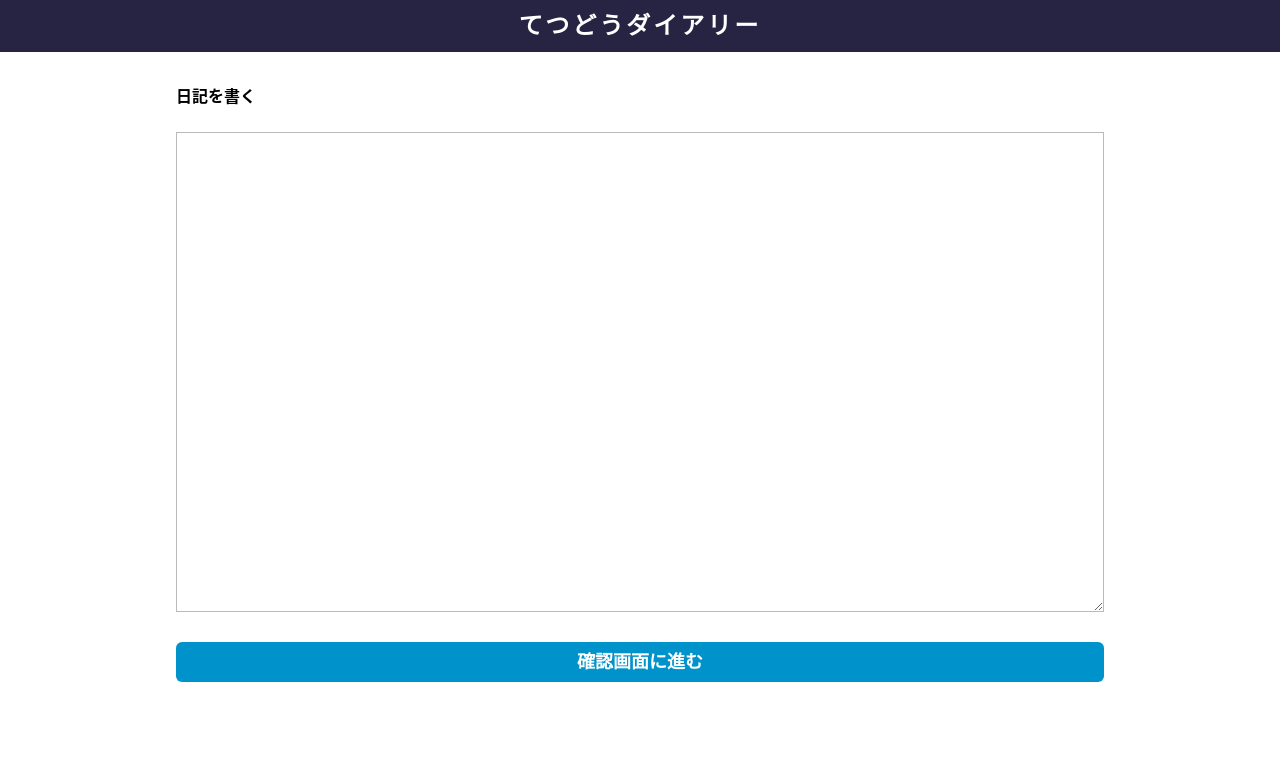
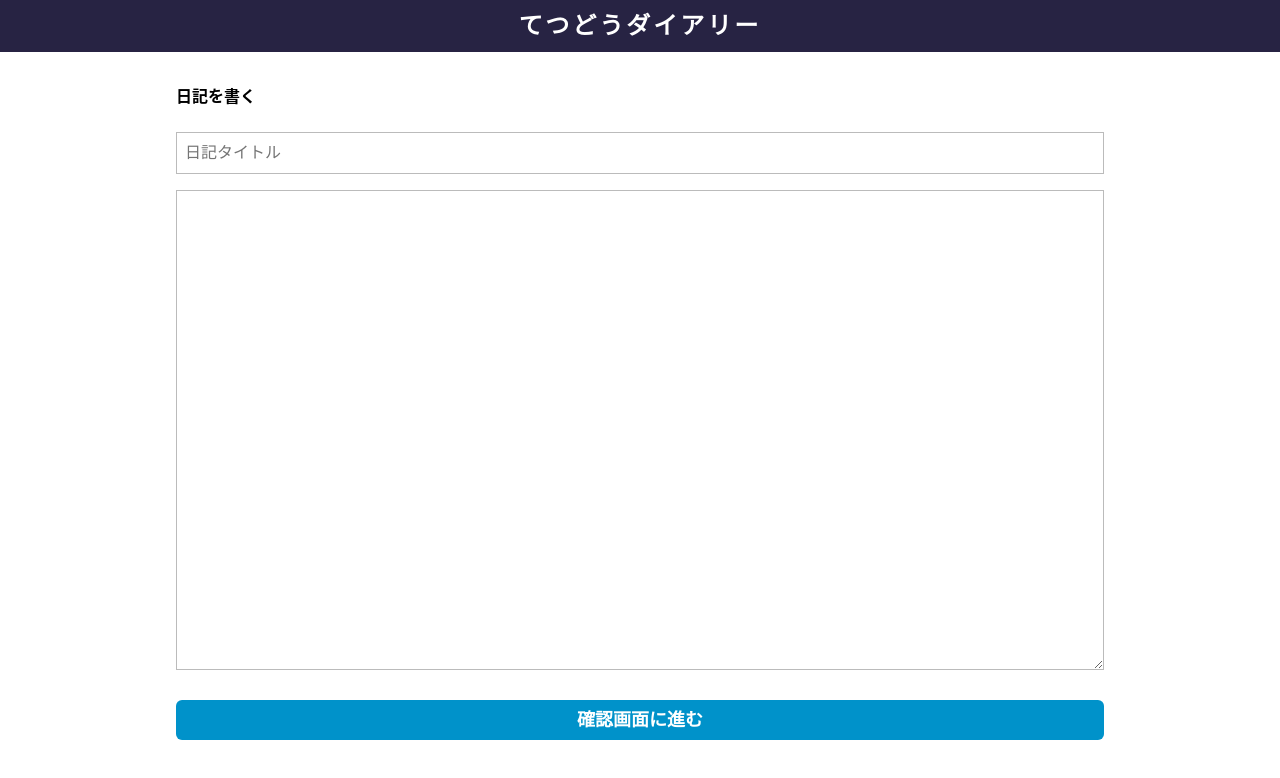
Before and after one commit to yk1979/railway-diary, a Next.js app: page /edit in a window 1280 px wide. Shown: the top 778 px of the page. Built offline with nearby package versions, Linux system fonts and the light colour scheme; a web font is replaced by a local one.

Commit message:
日記にタイトルセクションをつける

```diff
--- a/src/components/EditForm.tsx
+++ b/src/components/EditForm.tsx
@@ -8,10 +8,20 @@ import { createDraft } from "../store/diary/actions";
 import { Diary } from "../store/diary/types";
 import Button from "./Button";
 
+const Title = styled.input`
+  width: 100%;
+  padding: 8px;
+  font-size: 1.6rem;
+  line-height: 1.5;
+  border: 1px solid ${Color.Border.Default};
+  appearance: none;
+`;
+
 // TODO マークダウンエディタに変更する
 const Editor = styled.textarea`
   width: 100%;
   min-height: 480px;
+  margin-top: 16px;
   padding: 8px;
   font-size: 1.6rem;
   border: 1px solid ${Color.Border.Default};
@@ -30,7 +40,8 @@ type Props = EditFormProps & {
 };
 
 const EditForm = ({ className, diary }: Props) => {
-  const [text, setText] = useState(diary ? diary.text : "");
+  const [title, setTitle] = useState(diary ? diary.title : "");
+  const [body, setBody] = useState(diary ? diary.body : "");
 
   const dispatch = useDispatch();
   const router = useRouter();
@@ -40,13 +51,18 @@ const EditForm = ({ className, diary }: Props) => {
       onSubmit={e => {
         e.preventDefault();
         if (!diary) {
-          dispatch(createDraft(text));
+          dispatch(createDraft(title, body));
         }
         router.push("/preview");
       }}
       className={className}
     >
-      <Editor value={text} onChange={e => setText(e.target.value)} />
+      <Title
+        placeholder="日記タイトル"
+        value={title}
+        onChange={e => setTitle(e.target.value)}
+      />
+      <Editor value={body} onChange={e => setBody(e.target.value)} />
       <ToPreviewButton text="確認画面に進む" />
     </form>
   );
--- a/src/pages/mypage.tsx
+++ b/src/pages/mypage.tsx
@@ -11,8 +11,8 @@ const MyPage = () => {
     <Layout>
       {diaries.map(d => (
         <div key={d.id}>
-          {d.id}
-          <p>{d.text}</p>
+          {d.title}
+          <p>{d.body}</p>
         </div>
       ))}
     </Layout>
--- a/src/store/diary/actions.ts
+++ b/src/store/diary/actions.ts
@@ -9,9 +9,10 @@ import {
 /**
  * action creators
  */
-export const createDraft = (text: string): DiaryActionTypes => ({
+export const createDraft = (title: string, body: string): DiaryActionTypes => ({
   type: CREATE_DRAFT,
-  text
+  title,
+  body
 });
 
 export const addDiary = (diary: Diary) => ({
--- a/src/store/diary/reducers.ts
+++ b/src/store/diary/reducers.ts
@@ -16,7 +16,8 @@ const diaries = (state = initialState, action: DiaryActionTypes) => {
         {
           // TODO 下書き状態の時は仮IDでも良さそう
           id: new Date().getTime(),
-          text: action.text,
+          title: action.title,
+          body: action.body,
           draft: true,
           isEditing: true
         }
--- a/src/store/diary/types.ts
+++ b/src/store/diary/types.ts
@@ -3,7 +3,8 @@
  */
 export type Diary = {
   id: number;
-  text: string;
+  title: string;
+  body: string;
   draft: boolean;
   isEditing: boolean;
 };
@@ -18,7 +19,8 @@ export const DELETE_DIARY = "DELETE_DIARY";
 
 interface CreateDraftAction {
   type: typeof CREATE_DRAFT;
-  text: string;
+  title: string;
+  body: string;
 }
 
 interface AddDiaryAction {
```
Also changed, not shown: src/components/Preview.tsx (+13 -1 lines).
